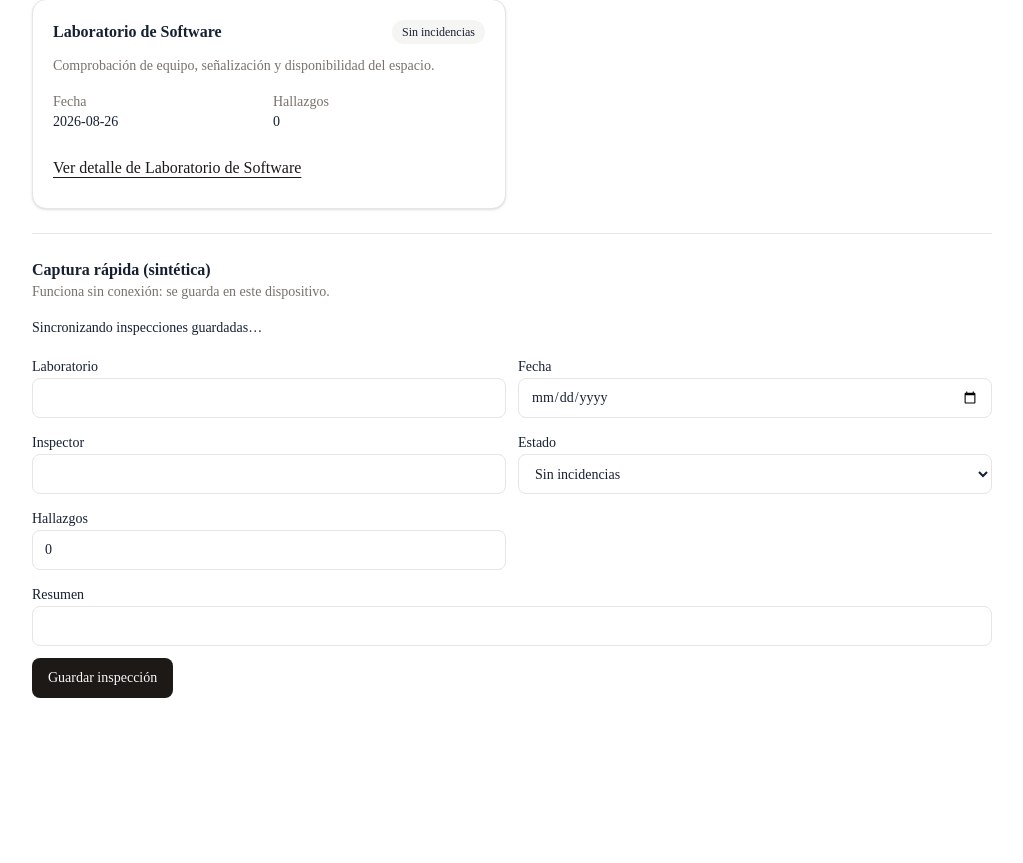
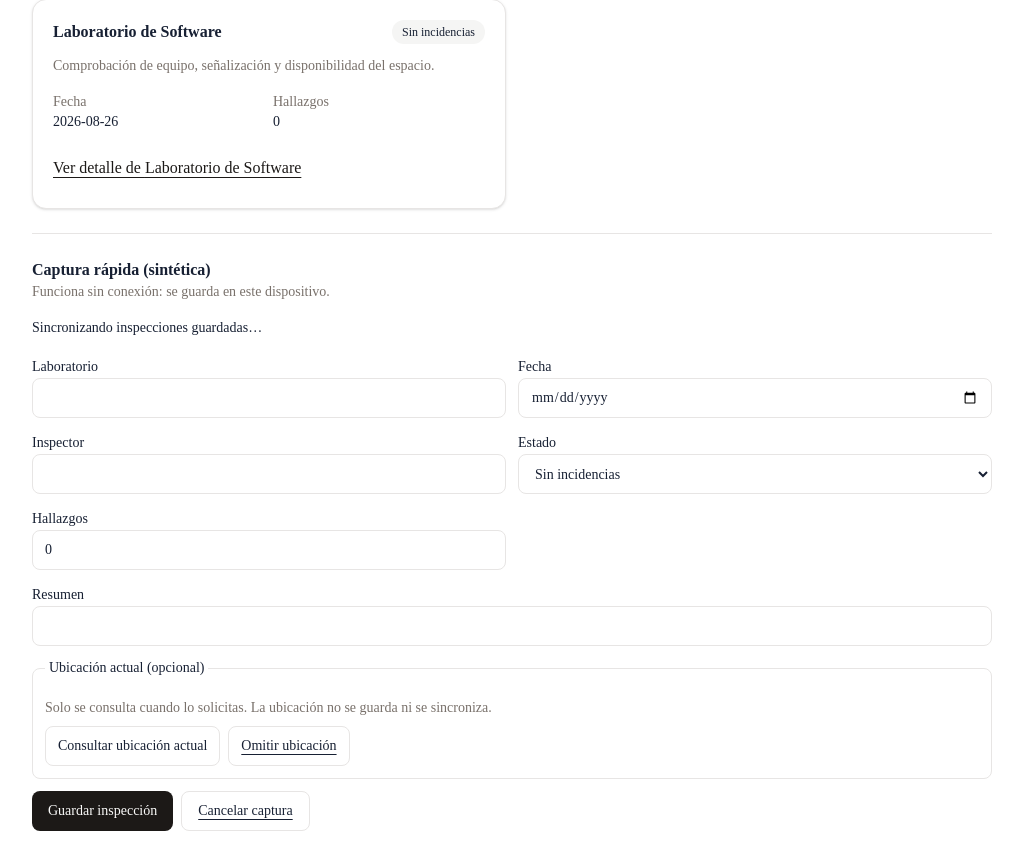
Before and after one commit to FernanRM7/PWA-AFK, a Next.js app: page /inspecciones in a window 1280 px wide. Shown: the part 531-1394 px from the top of the page, without its empty margins (128-1151 px from the left). Before the commit the page ends 1261 px from the top, so only its background shows below. Built offline with nearby package versions, Linux system fonts and the light colour scheme.

Commit message:
feat: add optional temporary geolocation to inspections

```diff
--- a/src/app/inspecciones/page.tsx
+++ b/src/app/inspecciones/page.tsx
@@ -1,8 +1,9 @@
 "use client";
 
-import { useEffect, useMemo, useState } from "react";
+import { useEffect, useMemo, useRef, useState } from "react";
 import { LoadingState } from "@/components/loading-state";
 import { filterInspections } from "@/lib/data/inspections";
+import { getCurrentLocation, type GeolocationResult } from "@/lib/device/geolocation";
 import { guardarInspeccion, obtenerTodasLasInspecciones } from "@/lib/storage/inspection-store";
 import {
   enqueueInspectionForSync,
@@ -32,6 +33,9 @@ export default function InspectionsPage() {
   });
   const [erroresFormulario, setErroresFormulario] = useState<string[]>([]);
   const [guardando, setGuardando] = useState(false);
+  const [resultadoUbicacion, setResultadoUbicacion] = useState<GeolocationResult | null>(null);
+  const [consultandoUbicacion, setConsultandoUbicacion] = useState(false);
+  const solicitudUbicacion = useRef(0);
   const [syncSummary, setSyncSummary] = useState<SyncQueueSummary>({ pending: 0, syncing: 0, failed: 0, synced: 0 });
   const [syncBusy, setSyncBusy] = useState(false);
   const [syncError, setSyncError] = useState("");
@@ -39,6 +43,33 @@ export default function InspectionsPage() {
   useEffect(() => {
     obtenerTodasLasInspecciones().then(setInspeccionesGuardadas);
   }, []);
+
+  useEffect(() => () => {
+    solicitudUbicacion.current += 1;
+  }, []);
+
+  function limpiarUbicacionTemporal() {
+    solicitudUbicacion.current += 1;
+    setResultadoUbicacion(null);
+    setConsultandoUbicacion(false);
+  }
+
+  async function manejarConsultaUbicacion() {
+    const solicitudActual = ++solicitudUbicacion.current;
+    setConsultandoUbicacion(true);
+    try {
+      const resultado = await getCurrentLocation();
+      if (solicitudActual === solicitudUbicacion.current) setResultadoUbicacion(resultado);
+    } finally {
+      if (solicitudActual === solicitudUbicacion.current) setConsultandoUbicacion(false);
+    }
+  }
+
+  function manejarCancelacionCaptura() {
+    limpiarUbicacionTemporal();
+    setErroresFormulario([]);
+    setFormulario({ location: "", date: "", inspector: "", status: "ok", findings: "0", summary: "" });
+  }
 
   useEffect(() => {
     let mounted = true;
@@ -82,6 +113,7 @@ export default function InspectionsPage() {
 
   async function manejarEnvioFormulario(evento: React.FormEvent<HTMLFormElement>) {
     evento.preventDefault();
+    limpiarUbicacionTemporal();
     setGuardando(true);
     setErroresFormulario([]);
 
@@ -297,6 +329,44 @@ export default function InspectionsPage() {
             />
           </div>
 
+          <fieldset className="space-y-2 rounded-md border p-3 sm:col-span-2">
+            <legend className="px-1 text-sm font-medium">Ubicación actual (opcional)</legend>
+            <p className="text-sm text-muted-foreground" id="capture-geolocation-help">
+              Solo se consulta cuando lo solicitas. La ubicación no se guarda ni se sincroniza.
+            </p>
+            <div className="flex flex-wrap gap-2">
+              <button
+                aria-describedby="capture-geolocation-help"
+                className="min-h-10 rounded-md border px-3 text-sm font-medium focus-visible:outline-2 focus-visible:outline-offset-2"
+                disabled={consultandoUbicacion}
+                onClick={manejarConsultaUbicacion}
+                type="button"
+              >
+                {consultandoUbicacion ? "Consultando ubicación…" : "Consultar ubicación actual"}
+              </button>
+              <button
+                className="min-h-10 rounded-md border px-3 text-sm font-medium underline underline-offset-4 focus-visible:outline-2 focus-visible:outline-offset-2"
+                onClick={limpiarUbicacionTemporal}
+                type="button"
+              >
+                Omitir ubicación
+              </button>
+            </div>
+            {resultadoUbicacion && (
+              <p aria-live="polite" className="text-sm" role="status">
+                {resultadoUbicacion.status === "available"
+                  ? `Ubicación consultada: ${resultadoUbicacion.coordinates.latitude.toFixed(5)}, ${resultadoUbicacion.coordinates.longitude.toFixed(5)} (precisión aproximada: ${Math.round(resultadoUbicacion.coordinates.accuracy)} m). Solo es temporal.`
+                  : resultadoUbicacion.status === "denied"
+                    ? "No se concedió permiso de ubicación. Puedes guardar la inspección sin ella."
+                    : resultadoUbicacion.status === "timeout"
+                      ? "La consulta de ubicación agotó el tiempo. Puedes guardar la inspección sin ella."
+                      : resultadoUbicacion.status === "unavailable"
+                        ? "Este dispositivo no ofrece ubicación. Puedes guardar la inspección sin ella."
+                        : "No se pudo consultar la ubicación. Puedes guardar la inspección sin ella."}
+              </p>
+            )}
+          </fieldset>
+
           {erroresFormulario.length > 0 && (
             <div aria-live="assertive" className="sm:col-span-2 rounded-md border border-destructive bg-destructive/10 p-3 text-sm text-destructive" role="alert">
               <ul className="list-disc space-y-1 pl-4">
@@ -307,13 +377,23 @@ export default function InspectionsPage() {
             </div>
           )}
 
+          <div className="flex flex-wrap gap-2 sm:col-span-2">
             <button
-            className="h-10 rounded-md bg-primary px-4 text-sm font-medium text-primary-foreground sm:col-span-2 sm:w-fit"
+              className="h-10 rounded-md bg-primary px-4 text-sm font-medium text-primary-foreground"
               disabled={guardando}
               type="submit"
             >
               {guardando ? "Guardando..." : "Guardar inspección"}
             </button>
+            <button
+              className="h-10 rounded-md border px-4 text-sm font-medium underline underline-offset-4 focus-visible:outline-2 focus-visible:outline-offset-2"
+              disabled={guardando}
+              onClick={manejarCancelacionCaptura}
+              type="button"
+            >
+              Cancelar captura
+            </button>
+          </div>
         </form>
 
         {inspeccionesGuardadas.length > 0 && (
--- /dev/null
+++ b/src/lib/device/geolocation.ts
@@ -0,0 +1,45 @@
+export type GeolocationCoordinates = {
+  latitude: number;
+  longitude: number;
+  accuracy: number;
+};
+
+export type GeolocationResult =
+  | { status: "available"; coordinates: GeolocationCoordinates }
+  | { status: "denied" | "timeout" | "error" | "unavailable" };
+
+export type GeolocationProvider = Pick<Geolocation, "getCurrentPosition">;
+
+function getBrowserGeolocation(): GeolocationProvider | null {
+  if (typeof navigator === "undefined" || !navigator.geolocation) return null;
+  return navigator.geolocation;
+}
+
+export function getCurrentLocation(
+  provider: GeolocationProvider | null = getBrowserGeolocation(),
+): Promise<GeolocationResult> {
+  if (!provider) return Promise.resolve({ status: "unavailable" });
+
+  return new Promise((resolve) => {
+    const finish = (result: GeolocationResult) => resolve(result);
+
+    try {
+      provider.getCurrentPosition(
+        (position) => finish({
+          status: "available",
+          coordinates: {
+            latitude: position.coords.latitude,
+            longitude: position.coords.longitude,
+            accuracy: position.coords.accuracy,
+          },
+        }),
+        (error) => finish({
+          status: error.code === 1 ? "denied" : error.code === 3 ? "timeout" : "error",
+        }),
+        { enableHighAccuracy: false, maximumAge: 0, timeout: 10_000 },
+      );
+    } catch {
+      finish({ status: "error" });
+    }
+  });
+}
```
Also changed, not shown: 2 other files (tests, documents, lock files or other folders). Lines whose indentation alone changed are shown as unchanged.
